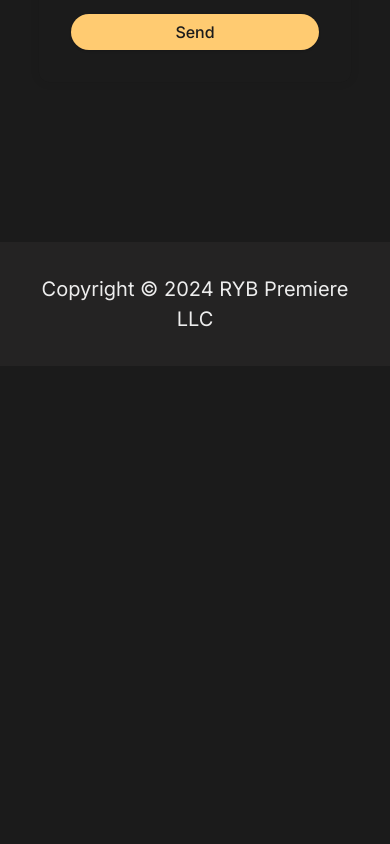
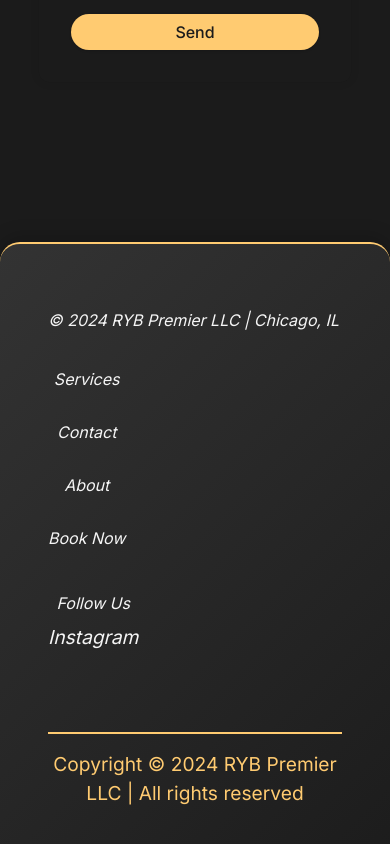
Before and after one commit to famfrank1298/ryb, a Next.js app: page / in a window 390 px wide. Shown: the part 3668-4512 px from the top of the page. Before the commit the page ends 4034 px from the top, so only its background shows below. Built offline with nearby package versions, Linux system fonts and the light colour scheme.

Commit message:
v2 of footer (responsive)

```diff
--- a/src/sections/footer/footer.css
+++ b/src/sections/footer/footer.css
@@ -1,9 +1,146 @@
 .footer-container {
-  padding: 2rem;
-  width: 100vw;
-  background-color: var(--gray);
-  font-size: 20px;
+  width: 100%;
+  background: linear-gradient(135deg, #333, #111, var(--gold));
+  color: #f5f5f5;
+  padding: 3rem 3rem;
+  font-size: 1.2rem;
+  font-style: italic;
+  display: flex;
+  flex-direction: column;
+  justify-content: space-between;
+  align-items: center;
+  box-shadow: 0px -4px 20px rgba(0, 0, 0, 0.2);
+  animation: fadeIn 1s ease-out;
+  background-size: 300% 300%;
+  position: relative;
+  border-top-left-radius: 20px;
+  border-top-right-radius: 20px;
+  border-top: 2px solid var(--gold);
+}
+
+.footer-top {
+  display: flex;
+  justify-content: space-between;
+  align-items: flex-start;
+  width: 100%;
+  margin-bottom: 3rem;
+  padding-bottom: 1rem;
+  animation: slideUp 1s ease-out;
+  position: relative;
+}
+
+.footer-left,
+.footer-middle,
+.footer-right {
+  flex: 1;
+}
+
+.footer-left p {
+  margin: 0;
+  font-size: 1rem;
+  color: #f5f5f5;
+}
+
+.footer-middle {
+  display: flex;
+  justify-content: center;
+}
+
+.quick-links {
+  list-style: none;
+  padding: 0;
+  margin: 0;
+  display: flex;
+  gap: 2rem;
+}
+
+.quick-links li {
+  margin-bottom: 0.5rem;
+}
+
+.quick-links a {
+  color: #f5f5f5;
+  text-decoration: none;
+  font-size: 1rem;
+  transition: color 0.3s ease, transform 0.2s ease;
+}
+
+.quick-links a:hover {
+  color: var(--gold);
+  transform: translateY(-3px);
+}
+
+.footer-right {
+  display: flex;
+  flex-direction: column;
+  align-items: center;
+}
+
+.footer-right p {
+  margin: 0 0 0.5rem;
+  font-size: 1rem;
+}
+
+.footer-bottom {
+  width: 100%;
   text-align: center;
-  margin-top: 3rem;
-  text-decoration: italic;
+  padding-top: 1rem;
+  font-size: 1.2rem;
+  color: var(--gold);
+  animation: fadeIn 1s ease-out;
 }
+
+.footer-bottom p {
+  margin: 0;
+  font-style: normal;
+}
+
+.footer-bottom p:hover {
+  cursor: pointer;
+  opacity: 0.8;
+}
+
+.footer-bottom {
+  border-top: 2px solid var(--gold);
+}
+
+/* Keyframe Animations */
+@keyframes fadeIn {
+  0% {
+    opacity: 0;
+  }
+  100% {
+    opacity: 1;
+  }
+}
+
+@keyframes slideUp {
+  0% {
+    transform: translateY(20px);
+    opacity: 0;
+  }
+  100% {
+    transform: translateY(0);
+    opacity: 1;
+  }
+}
+
+/* Responsive Styling */
+@media (max-width: 768px) {
+  .footer-top {
+    flex-direction: column;
+    text-align: center;
+  }
+
+  .footer-left,
+  .footer-middle,
+  .footer-right {
+    flex: none;
+    margin: 1rem 0;
+  }
+
+  .quick-links {
+    flex-direction: column;
+    gap: 1rem;
+  }
+}
--- a/src/sections/footer/footer.tsx
+++ b/src/sections/footer/footer.tsx
@@ -2,6 +2,41 @@
 
 export default function Footer() {
   return (
-    <div className="footer-container">Copyright © 2024 RYB Premiere LLC</div>
+    <div className="footer-container">
+      <div className="footer-top">
+        <div className="footer-left">
+          <p>© 2024 RYB Premier LLC | Chicago, IL</p>
+        </div>
+        <div className="footer-middle">
+          <ul className="quick-links">
+            <li>
+              <a href="/#services">Services</a>
+            </li>
+            <li>
+              <a href="/#contact">Contact</a>
+            </li>
+            <li>
+              <a href="/#about">About</a>
+            </li>
+            <li>
+              <a href="/consultation">Book Now</a>
+            </li>
+          </ul>
+        </div>
+        <div className="footer-right">
+          <p>Follow Us</p>
+          <a
+            href="https://www.instagram.com/RYBPREMIERLLC"
+            target="_blank"
+            rel="noopener noreferrer"
+          >
+            Instagram
+          </a>
+        </div>
+      </div>
+      <div className="footer-bottom">
+        <p>Copyright © 2024 RYB Premier LLC | All rights reserved</p>
+      </div>
+    </div>
   );
 }
```
